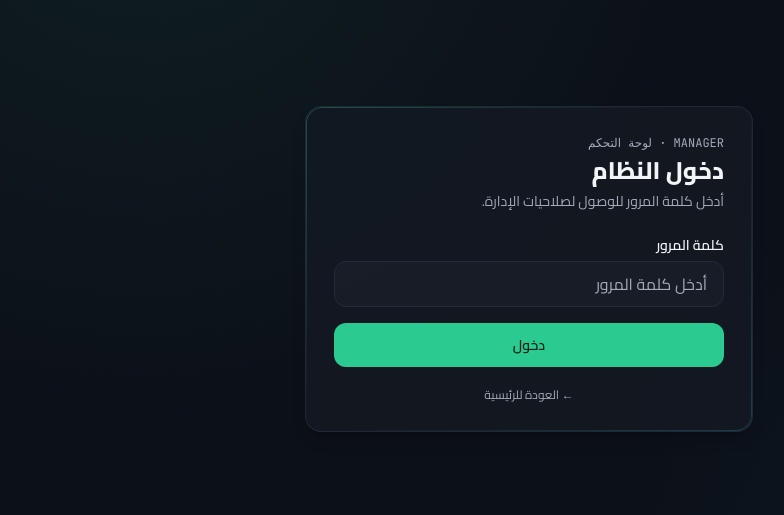
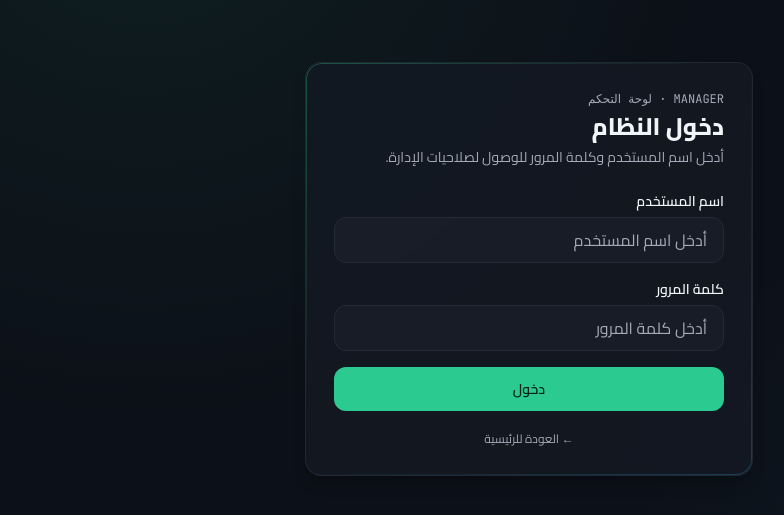
Before and after one commit to AbuNizar963/Hadir, a React (Vite) app: page /manager/login in a window 1280 px wide. Shown: the part 151-666 px from the top of the page, without its empty margins (256-1040 px from the left). Built offline with nearby package versions, Linux system fonts and the light colour scheme.

Commit message:
Update ManagerLogin.tsx

```diff
--- a/src/pages/ManagerLogin.tsx
+++ b/src/pages/ManagerLogin.tsx
@@ -1,10 +1,10 @@
 import { FormEvent, useState } from "react";
 import { Link, useNavigate } from "react-router-dom";
 import Brand from "@/components/Brand";
-import { loginManager } from "@/lib/auth";
 
 export default function ManagerLogin() {
   const navigate = useNavigate();
+  const [username, setUsername] = useState("");
   const [pw, setPw] = useState("");
   const [err, setErr] = useState<string | null>(null);
   const [loading, setLoading] = useState(false);
@@ -15,15 +15,12 @@ export default function ManagerLogin() {
     setLoading(true);
 
     try {
-      // loginManager returns a LoginResult { ok, reason }
-      const result = loginManager(pw);
-
-      if (!result.ok) {
-        setErr(result.reason ?? "كلمة المرور غير صحيحة");
-        return;
+      // تحقق من اسم المستخدم وكلمة المرور
+      if (username === "admin" && pw === "1234") {
+        navigate("/manager");
+      } else {
+        setErr("اسم المستخدم أو كلمة المرور غير صحيحة");
       }
-
-      navigate("/manager");
     } catch (error) {
       console.error("Manager login error:", error);
       setErr("حدث خطأ أثناء محاولة تسجيل الدخول. حاول مرة أخرى.");
@@ -42,9 +39,20 @@ export default function ManagerLogin() {
           <div className="text-xs mono text-muted-foreground">MANAGER · لوحة التحكم</div>
           <h1 className="text-2xl font-extrabold mt-1">دخول النظام</h1>
           <p className="text-sm text-muted-foreground mt-1">
-            أدخل كلمة المرور للوصول لصلاحيات الإدارة.
+            أدخل اسم المستخدم وكلمة المرور للوصول لصلاحيات الإدارة.
           </p>
           <form onSubmit={submit} className="mt-6 space-y-4">
+            <div>
+              <label className="block text-sm font-semibold mb-1.5">اسم المستخدم</label>
+              <input
+                type="text"
+                className="input w-full"
+                value={username}
+                onChange={(e) => setUsername(e.target.value)}
+                placeholder="أدخل اسم المستخدم"
+                required
+              />
+            </div>
             <div>
               <label className="block text-sm font-semibold mb-1.5">كلمة المرور</label>
               <input
```
